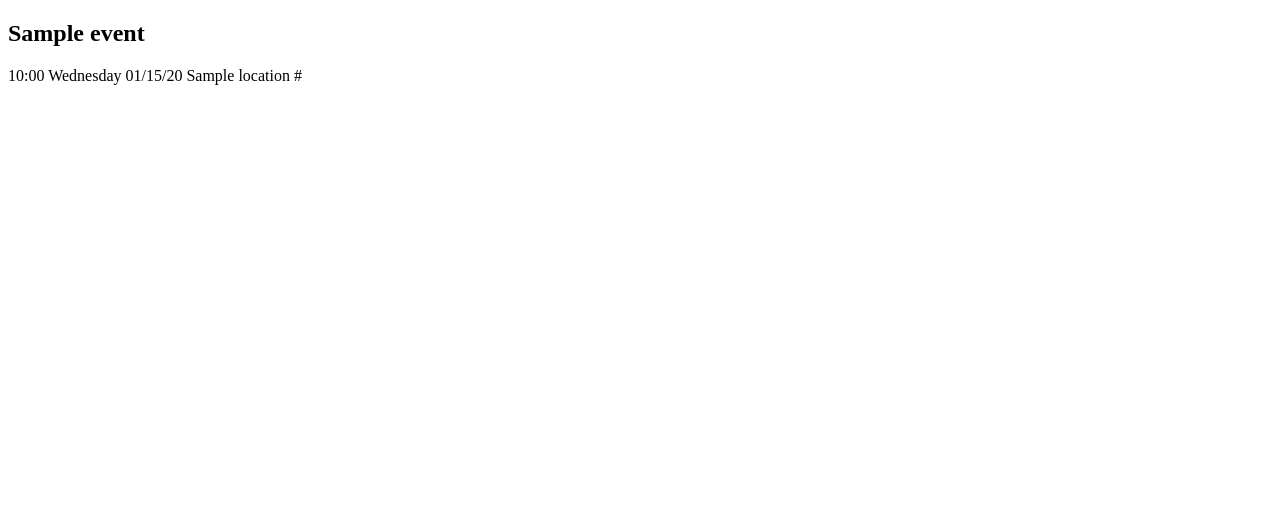
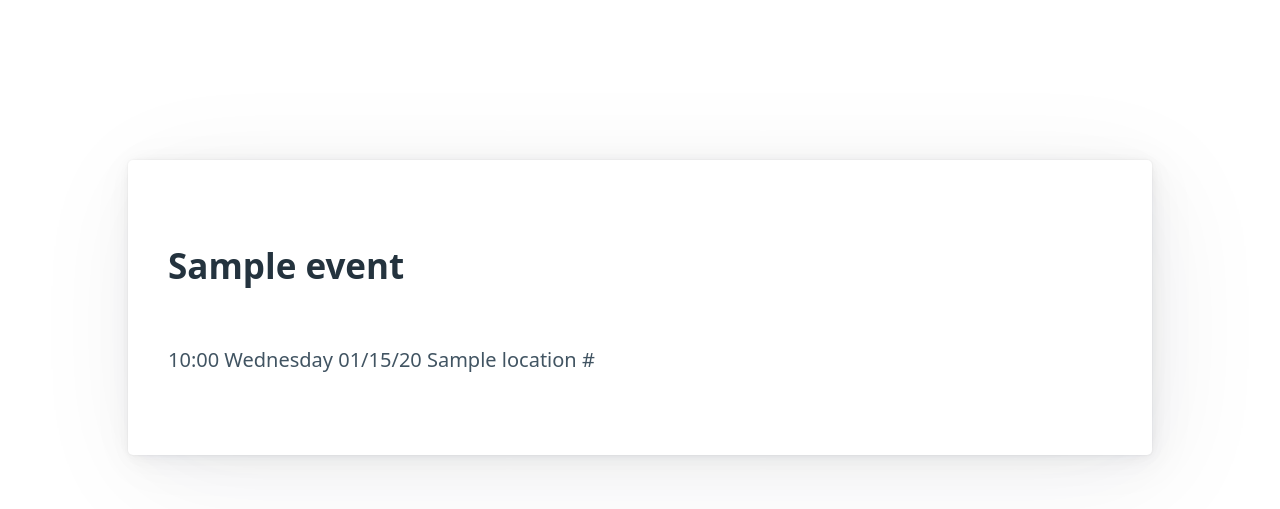
Before and after one commit to Denperidge/facebook-event-aggregator, a Python web app: template app/export/templates/index.html in a window 1280 px wide. Shown: the top 509 px of the page. Run offline with Jinja, Linux system fonts and the light colour scheme; the template is opened without the code that fills it: most values are stand-ins (such as "Sample title", 1, 10 or a date in 2020).

Commit message:
Added index.css

```diff
--- a/app/export/templates/base.html
+++ b/app/export/templates/base.html
@@ -4,6 +4,12 @@
     <meta charset="UTF-8">
     <meta http-equiv="X-UA-Compatible" content="IE=edge">
     <meta name="viewport" content="width=device-width, initial-scale=1.0">
+
+    <link rel="stylesheet" href="https://unpkg.com/@picocss/pico@latest/css/pico.min.css">
+
+    <style>
+        {% include "index.css" %}
+    </style>
 
     <title>{{ title|default("Facebook Event Aggregator") }}</title>
 
--- /dev/null
+++ b/app/export/templates/index.css
@@ -0,0 +1,4 @@
+body {
+    width: 80%;
+    margin: auto;
+}
```
